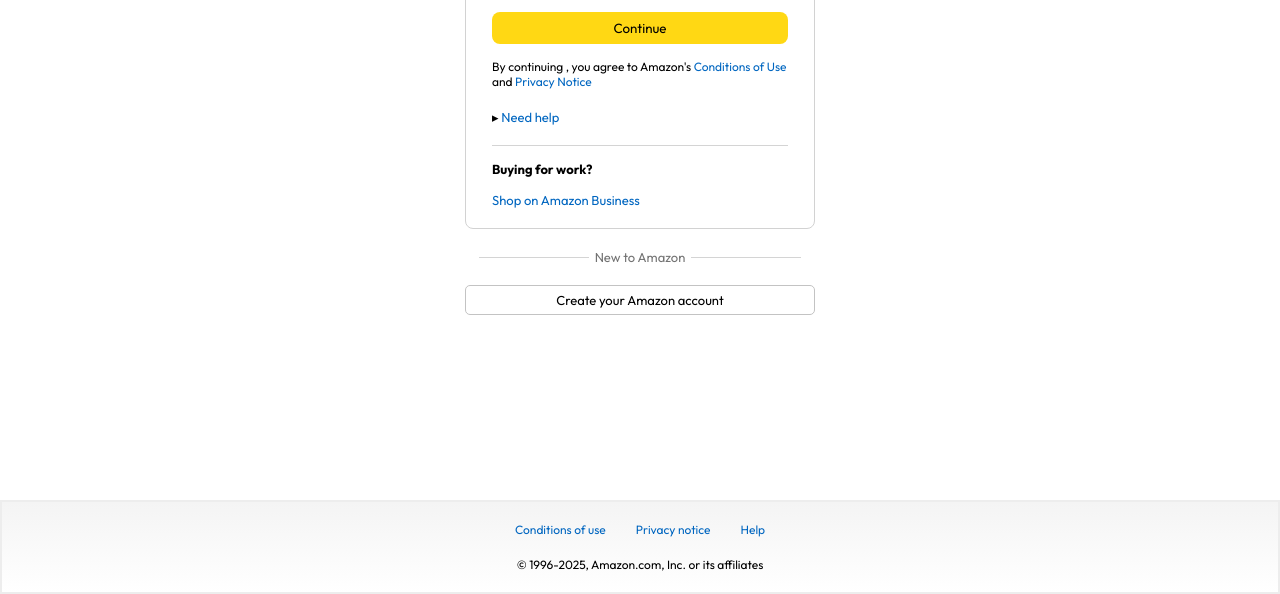
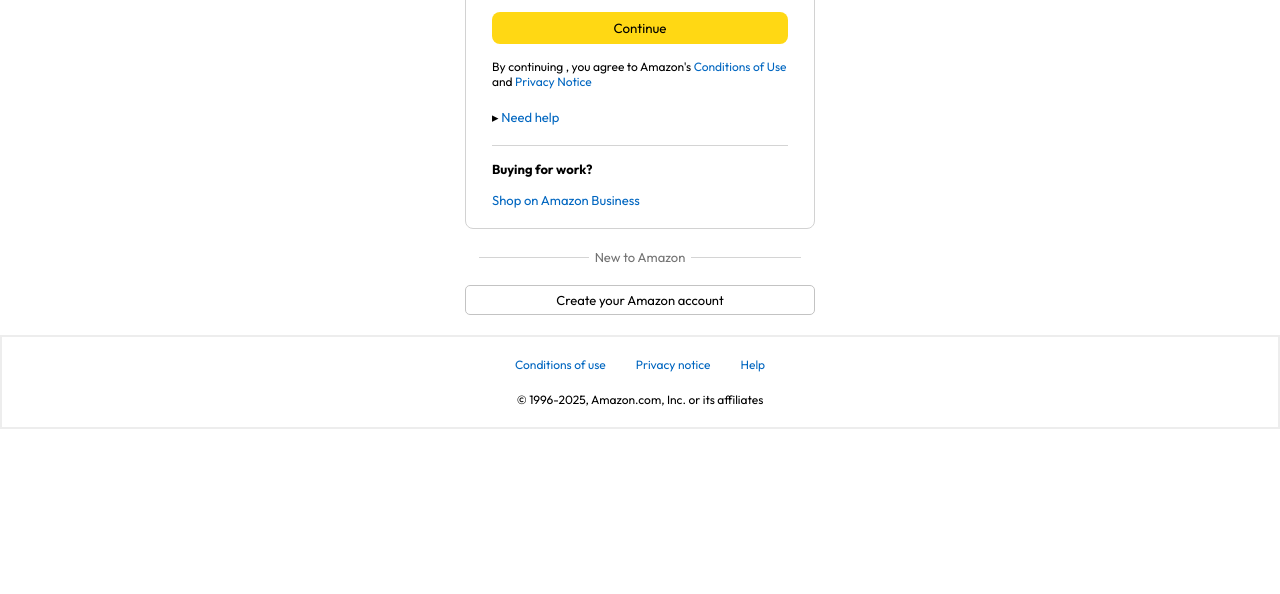
Before and after one commit to mr-dheeraj/amazon-clone, a plain HTML site: page signin.html in a window 1280 px wide. Shown: the part 206-800 px from the top of the page. Drawn offline with Linux system fonts and the light colour scheme.

Commit message:
footer-fix

```diff
--- a/signin.css
+++ b/signin.css
@@ -138,9 +138,9 @@ footer{
     max-height: 200px;
     margin-top: 20px;
     padding: 20px 0;
-    position: fixed;
+    position: static;
     bottom: 0;
-    background: linear-gradient(to bottom ,#f4f4f4,white);
+    background:white;
     border: 2px solid #ededed;
     font-size: 12px;
 }
```
Also changed, not shown: signup.html (+5 -8 lines).
